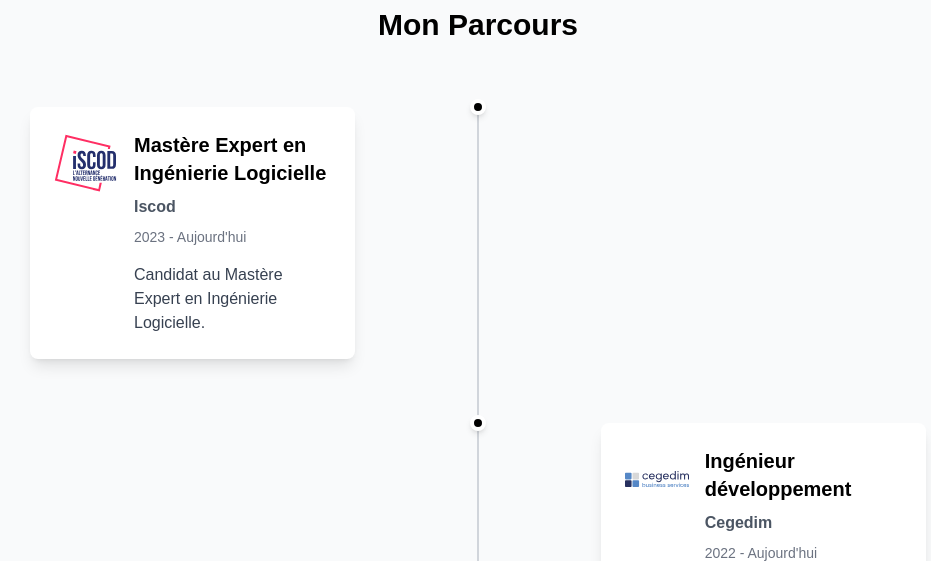
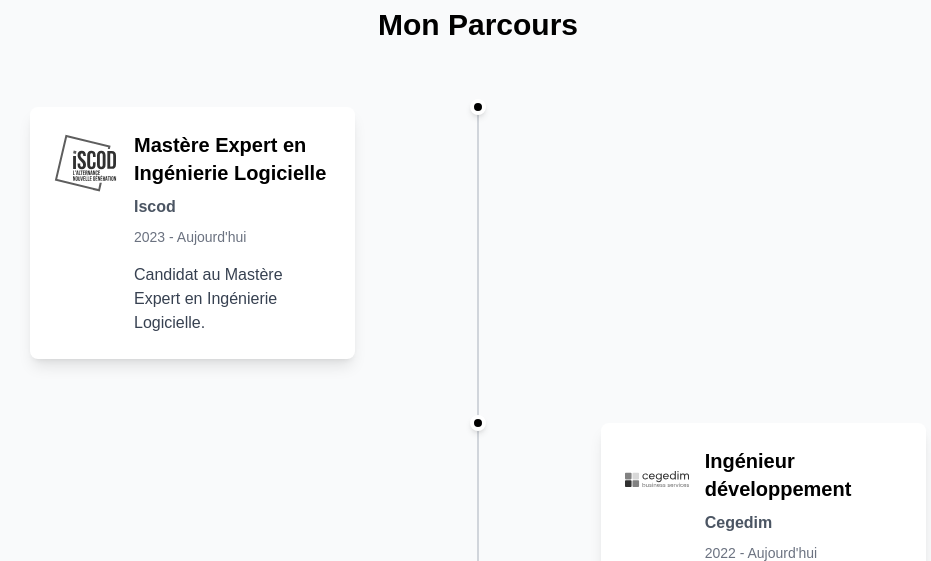
Before and after one commit to aaronbul/v2, a React (Vite) app: page / in a window 1280 px wide. Shown: the part 2800-3361 px from the top of the page, without its empty margins (162-1093 px from the left). Built offline with nearby package versions, Linux system fonts and the light colour scheme.

Commit message:
feat: enhance visual effects and hover interactions

```diff
--- a/src/components/ExperienceSection.tsx
+++ b/src/components/ExperienceSection.tsx
@@ -105,7 +105,7 @@ const ExperienceSection = () => {
             <div className={`flex ${index % 2 === 0 ? 'md:justify-start' : 'md:justify-end'} w-full justify-center`}>
               <div className={`w-full md:w-5/12 ${index % 2 === 0 ? 'md:pr-12' : 'md:pl-12'}`}>
                 <div
-                  className="bg-white p-4 md:p-6 rounded-lg shadow-lg hover:shadow-xl transition-shadow duration-300 md:ml-0 cursor-pointer"
+                  className="bg-white p-4 md:p-6 rounded-lg shadow-lg hover:shadow-xl transition-shadow duration-300 md:ml-0 cursor-pointer group"
                   onClick={() => handleOpenModal(experience)}
                 >
                   <div className="flex items-start space-x-4">
@@ -114,7 +114,7 @@ const ExperienceSection = () => {
                         <img
                           src={experience.logo}
                           alt={`Logo ${experience.company}`}
-                          className="w-12 h-12 md:w-16 md:h-16 object-contain rounded-lg"
+                          className="w-12 h-12 md:w-16 md:h-16 object-contain rounded-lg grayscale group-hover:grayscale-0 transition-all duration-300"
                         />
                       </div>
                     )}
```
